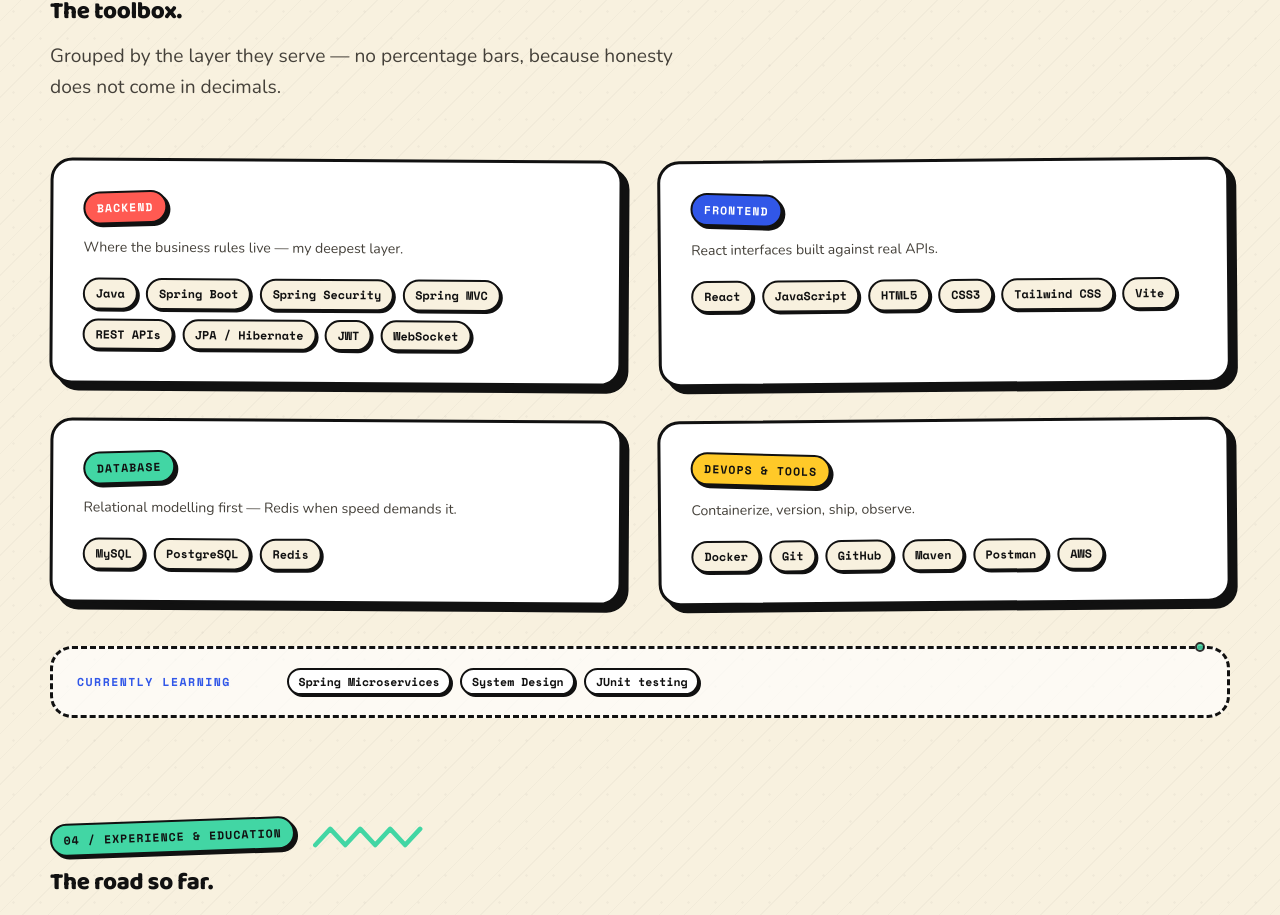
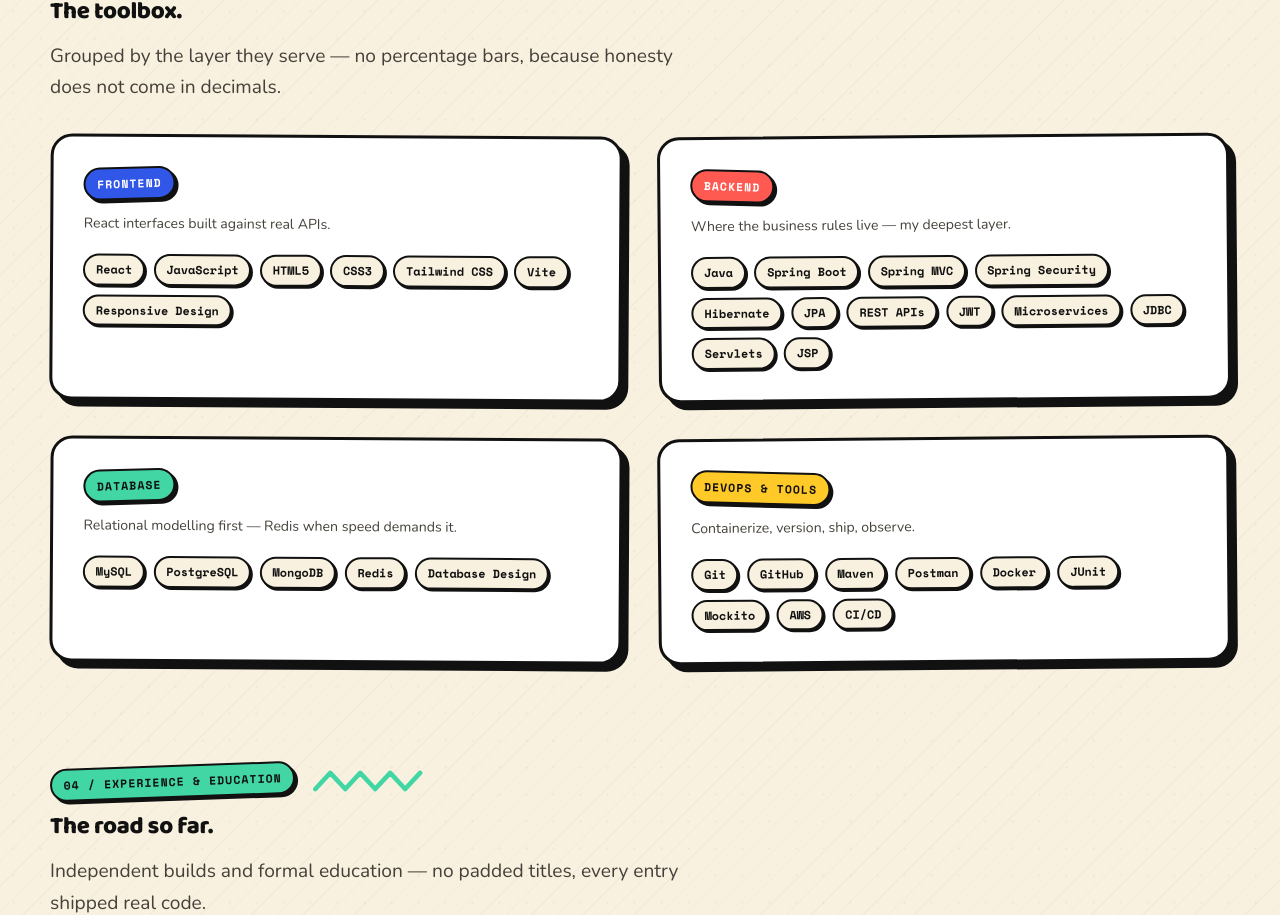
Before and after one commit to soubhagya-behera/soubhagya-dev, a React (Vite) app: page / in a window 1280 px wide. Shown: the part 1838-2753 px from the top of the page. Built offline with nearby package versions, Linux system fonts and the light colour scheme.

Commit message:
Added new tech stack and reduce the the gap

```diff
--- a/src/components/skills/TechStack.tsx
+++ b/src/components/skills/TechStack.tsx
@@ -1,7 +1,7 @@
 import { Reveal } from '../ui/Reveal'
 import { SectionHeader } from '../ui/SectionHeader'
 import { Sticker } from '../ui/Sticker'
-import { currentlyLearning, skillGroups } from '../../data/skills'
+import { skillGroups } from '../../data/skills'
 import './techstack.css'
 
 export function TechStack() {
@@ -39,18 +39,6 @@
             </Reveal>
           ))}
         </div>
-
-        <Reveal delay={150} className="stack__learning">
-          <p className="mono stack__learning-label">CURRENTLY LEARNING</p>
-          <ul>
-            {currentlyLearning.map(topic => (
-              <li key={topic} className="chip">
-                {topic}
-              </li>
-            ))}
-          </ul>
-          <span className="pulse-dot stack__learning-dot" aria-hidden="true" />
-        </Reveal>
       </div>
     </section>
   )
--- a/src/components/skills/techstack.css
+++ b/src/components/skills/techstack.css
@@ -1,11 +1,24 @@
+.stack .sec-head {
+  margin-bottom: clamp(1.25rem, 3vw, 1.95rem);
+}
+
 .stack__grid {
   display: grid;
   grid-template-columns: repeat(2, minmax(0, 1fr));
   gap: clamp(1.4rem, 3vw, 2.2rem);
+  align-items: stretch;
+}
+
+.stack__grid > div {
+  display: flex;
+  min-width: 0;
 }
 
 .stack-card {
+  width: 100%;
   height: 100%;
+  display: flex;
+  flex-direction: column;
   background: var(--white);
   border: var(--border-w) solid var(--ink);
   border-radius: var(--radius-lg);
--- a/src/data/skills.ts
+++ b/src/data/skills.ts
@@ -1,33 +1,46 @@
 import type { SkillGroup } from '../types'
 
 export const skillGroups: SkillGroup[] = [
+  {
+    id: 'frontend',
+    label: 'Frontend',
+    blurb: 'React interfaces built against real APIs.',
+    accent: 'cobalt',
+    skills: ['React', 'JavaScript', 'HTML5', 'CSS3', 'Tailwind CSS', 'Vite', 'Responsive Design'],
+  },
   {
     id: 'backend',
     label: 'Backend',
     blurb: 'Where the business rules live — my deepest layer.',
     accent: 'coral',
-    skills: ['Java', 'Spring Boot', 'Spring Security', 'Spring MVC', 'REST APIs', 'JPA / Hibernate', 'JWT', 'WebSocket'],
-  },
-  {
-    id: 'frontend',
-    label: 'Frontend',
-    blurb: 'React interfaces built against real APIs.',
-    accent: 'cobalt',
-    skills: ['React', 'JavaScript', 'HTML5', 'CSS3', 'Tailwind CSS', 'Vite'],
+    skills: [
+      'Java',
+      'Spring Boot',
+      'Spring MVC',
+      'Spring Security',
+      'Hibernate',
+      'JPA',
+      'REST APIs',
+      'JWT',
+      'Microservices',
+      'JDBC',
+      'Servlets',
+      'JSP',
+    ],
   },
   {
     id: 'database',
     label: 'Database',
     blurb: 'Relational modelling first — Redis when speed demands it.',
     accent: 'mint',
-    skills: ['MySQL', 'PostgreSQL', 'Redis'],
+    skills: ['MySQL', 'PostgreSQL', 'MongoDB', 'Redis', 'Database Design'],
   },
   {
     id: 'devops',
     label: 'DevOps & Tools',
     blurb: 'Containerize, version, ship, observe.',
     accent: 'yellow',
-    skills: ['Docker', 'Git', 'GitHub', 'Maven', 'Postman', 'AWS'],
+    skills: ['Git', 'GitHub', 'Maven', 'Postman', 'Docker', 'JUnit', 'Mockito', 'AWS', 'CI/CD'],
   },
 ]
 
```
